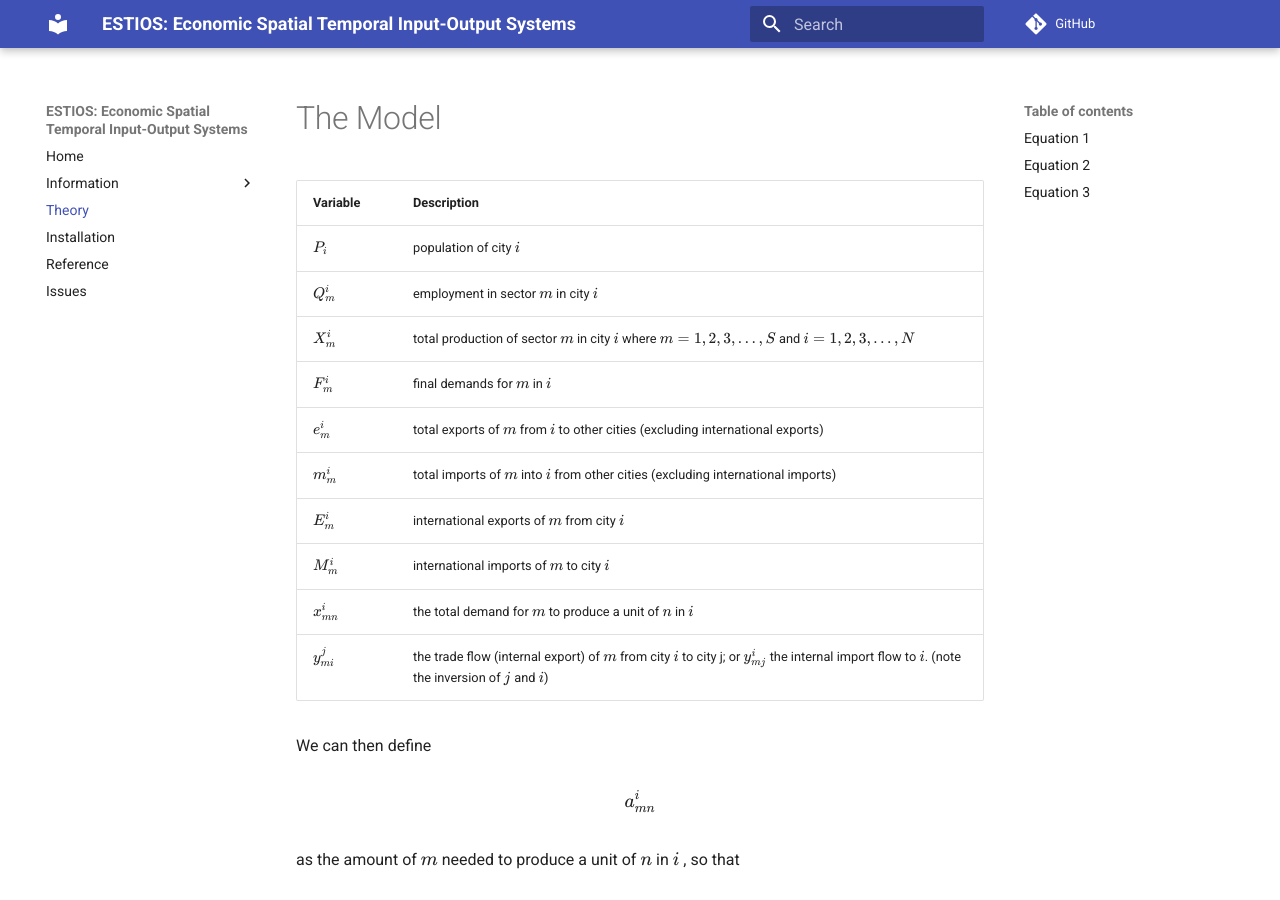
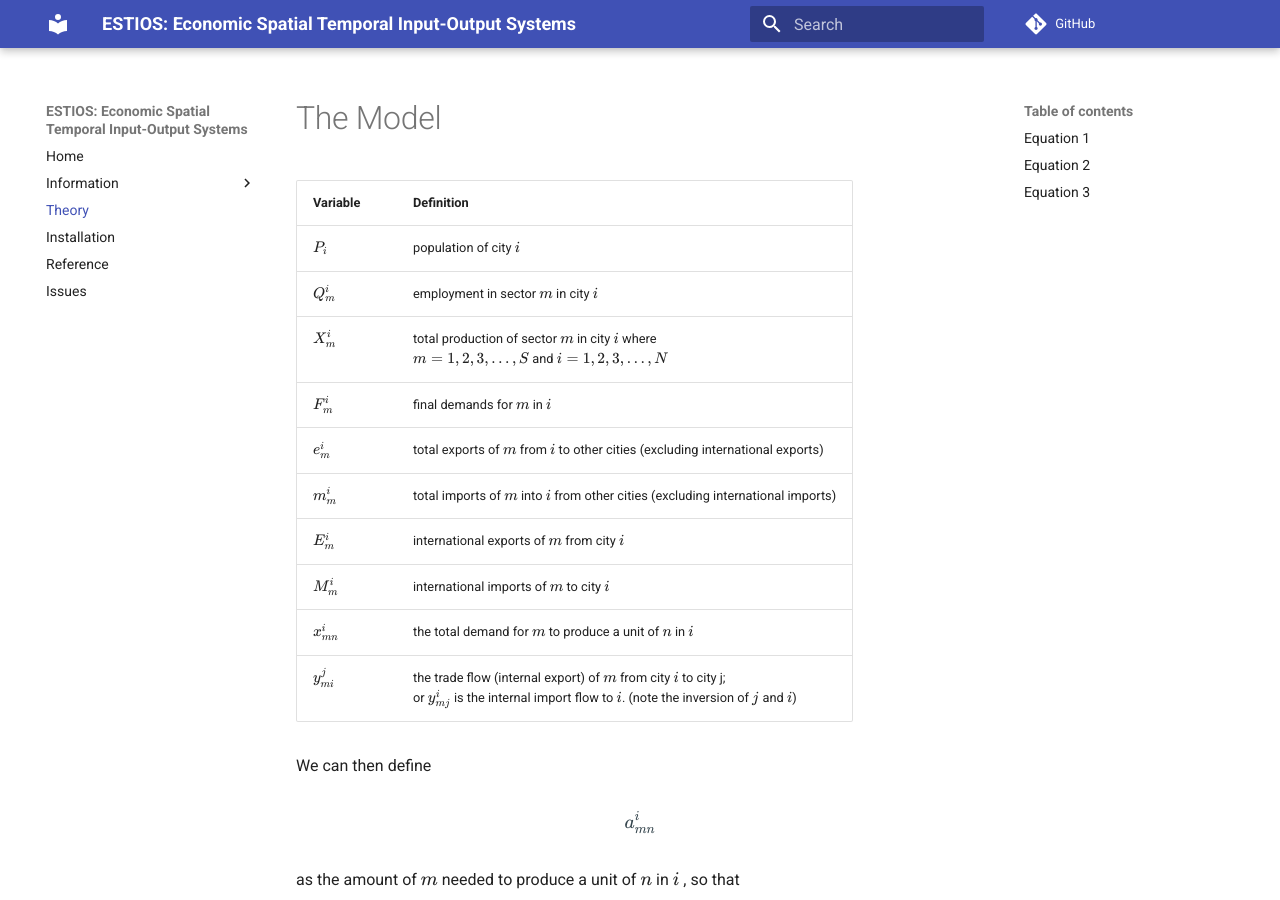
Before and after one commit to griff-rees/estios, an MkDocs documentation site: the page built from docs/theory.md, in a window 1280 px wide and 900 px high. Built offline with MkDocs 1.6.1 and Material for MkDocs 9.7.7, drawn with Linux system fonts in a browser that asks for light colours; nearby versions of some CDN libraries; comment, search, counter and statistics services are not loaded.

Commit message:
Improve latex documentation style and fix docstring formatting.

````diff
--- a/.pre-commit-config.yaml
+++ b/.pre-commit-config.yaml
@@ -3,6 +3,7 @@
   rev: v4.2.0
   hooks:
     - id: check-yaml
+      args: [--unsafe]
     - id: end-of-file-fixer
     - id: trailing-whitespace
 - repo: https://github.com/hadialqattan/pycln
--- a/docs/theory.md
+++ b/docs/theory.md
@@ -1,39 +1,39 @@
 # The Model
 
-| Variable   | Description             |
+| Variable   | Definition              |
 | --------   | ------------------------|
-| $P_i$      |  population of city $i$   |
-| $Q_m^i$    |  employment in sector $m$ in city $i$ |
-| $X_m^i$    |  total production of sector $m$ in city $i$ where $m = 1, 2, 3, …, S$ and $i = 1, 2, 3, …, N$ |
-| $F_m^i$    |  final demands for $m$ in $i$ |
-| $e_m^i$    |  total exports of $m$ from $i$ to other cities (excluding international exports) |
-| $m_m^i$    |  total imports of $m$ into $i$ from other cities (excluding international imports) |
-| $E_m^i$    |  international exports of $m$ from city $i$ |
-| $M_m^i$    |  international imports of $m$ to city $i$ |
-| $x_{mn}^i$ |  the total demand for $m$ to produce a unit of $n$ in $i$ |
-| $y_{mi}^j$ |  the trade flow (internal export) of $m$ from city $i$ to city j; or $y_{mj}^i$ the internal import flow to $i$. (note the inversion of $j$ and $i$) |
+| $P_i$      | population of city $i$  |
+| $Q_m^i$    | employment in sector $m$ in city $i$ |
+| $X_m^i$    | total production of sector $m$ in city $i$ where <br /> $m = 1, 2, 3, …, S$ and $i = 1, 2, 3, …, N$ |
+| $F_m^i$    | final demands for $m$ in $i$ |
+| $e_m^i$    | total exports of $m$ from $i$ to other cities (excluding international exports) |
+| $m_m^i$    | total imports of $m$ into $i$ from other cities (excluding international imports) |
+| $E_m^i$    | international exports of $m$ from city $i$ |
+| $M_m^i$    | international imports of $m$ to city $i$ |
+| $x_{mn}^i$ | the total demand for $m$ to produce a unit of $n$ in $i$ |
+| $y_{mi}^j$ | the trade flow (internal export) of $m$ from city $i$ to city j; <br /> or $y_{mj}^i$ is the internal import flow to $i$. (note the inversion of $j$ and $i$) |
 
 We can then define
 
-$$
+```math
 a_{mn}^i
-$$
+```
 
 as the amount of $m$ needed to produce a unit of $n$ in $i$ , so that
 
 ### Equation 1
 
-$$
+```math
 x_{mn}^i = a_{mn}^i X_n^i
-$$
+```
 
 which is the last component of the overall macro-economic model demonstrated in equation 2:
 
 ### Equation 2
 
-$$
+```math
 X_m^i + m_m^ i + M_m^i = F_m^i + e_m^i + E_m^i +\sum_n{a_{mn}^i X_n^i}
-$$
+```
 
 where the total production of $m$ in $i$ + imports from other cities + international imports = final demand + exports to other cities + international exports + intermediate demand
 
@@ -41,8 +41,8 @@
 
 As definied above, $X_m^i$ is the total production of sector $m$ in city $i$, and we can estimate that from national totals with
 
-$$
+```math
 X_m^i = X_*^m * Q_m^i / Q_{*}^m
-$$
+```
 
 where $X_*^m$ and $Q_*^m$ are the macro equivalents to estimate with respect to (so far, $X_*^m$ and $Q_*^m$ are national levels of production and employment respectively).
--- a/mkdocs.yml
+++ b/mkdocs.yml
@@ -30,18 +30,28 @@
     handlers:
       python:
         paths: [.]
+        options:
+          separate_signature: true
+          show_signature_annotations: true
     watch:
     - estios
 
 
 markdown_extensions:
-- pymdownx.arithmatex:
-    generic: true
 - footnotes
 - admonition
 - pymdownx.details
-- pymdownx.superfences
 - mkdocs-typer
+- pymdownx.arithmatex:
+    generic: true
+- pymdownx.superfences:
+    custom_fences:
+      - name: math
+        class: arithmatex
+        format: !!python/object/apply:pymdownx.arithmatex.arithmatex_fenced_format
+          kwds:
+            mode: generic
+            tag: pre
 
 extra_css:
 - https://cdnjs.cloudflare.com/ajax/libs/KaTeX/0.9.0/katex.min.css
--- a/pyproject.toml
+++ b/pyproject.toml
@@ -41,6 +41,8 @@
 mkdocs-literate-nav = "^0.5.0"
 mkdocs-gen-files = "^0.4.0"
 mkdocs-section-index = "^0.3.4"
+black = "^22.10.0"
+pymdown-extensions = "^9.6"
 
 [build-system]
 requires = ["poetry-core>=1.0.0"]
````
Also changed, not shown: 3 other files.
